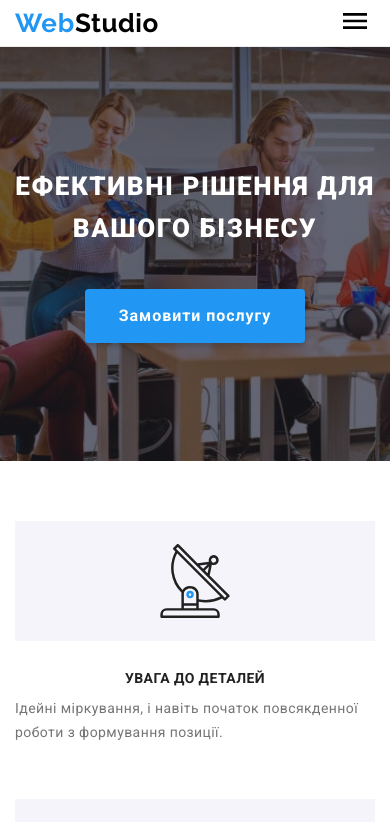
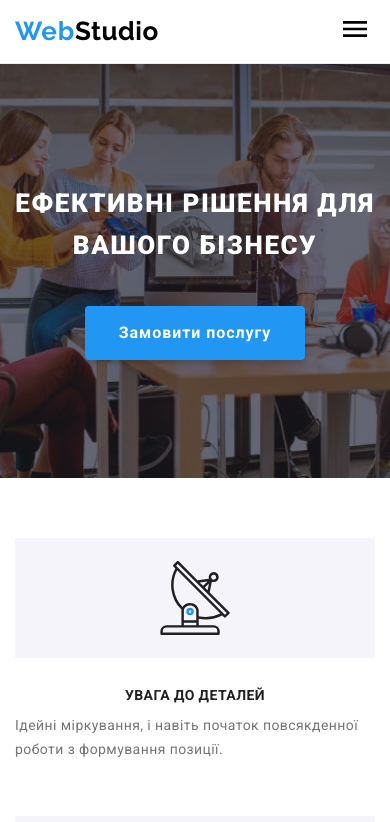
Before and after one commit to VladyslavNazarets/goit-markup-hw-08, a plain HTML site: page index.html in a window 390 px wide. Shown: the top 822 px of the page. Drawn offline with nearby package versions, Linux system fonts and the light colour scheme.

Commit message:
finish hw8

```diff
--- a/sass/components/_header.scss
+++ b/sass/components/_header.scss
@@ -16,6 +16,8 @@ align-items: center;
         display: flex;
         flex-wrap: nowrap;
         align-items: center;
+        padding-top: 16px;
+        padding-bottom: 16px;
     }
     @media screen and (min-width: 1200px){
   display: flex;
@@ -62,6 +64,7 @@ margin-left: 0px;
 display: block;
 margin-right: 93px;
 transition: color 250ms var(--taming-fix);
+
 }
 .logo__blue{
 color: var(--accent-color);
```
Also changed, not shown: css/main.css, css/main.min.css, 2 other files.
